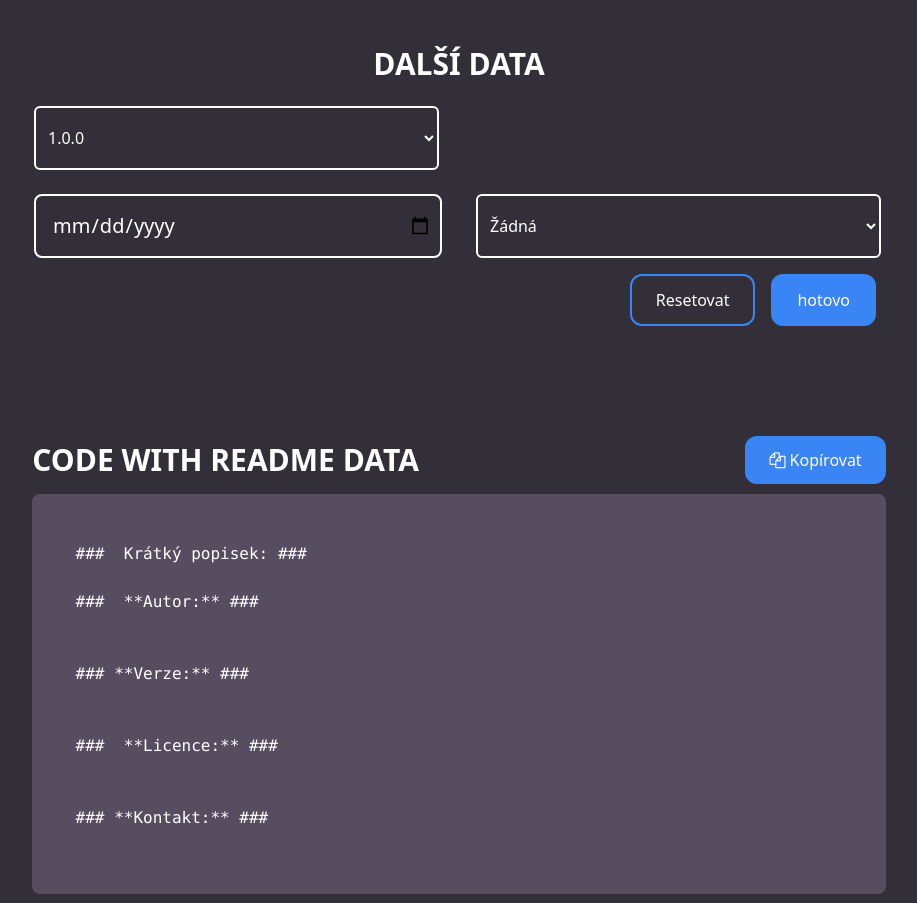
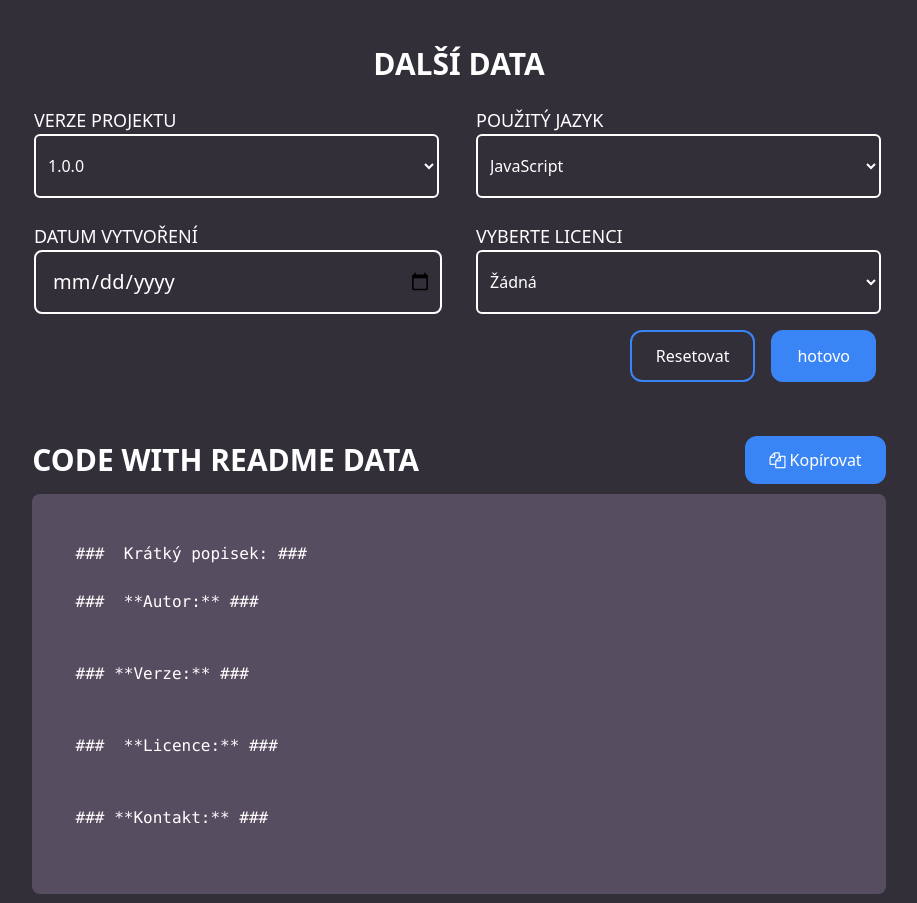
Before and after one commit to OndrejLosensky/generate-readme, a React (Create React App) app: page / in a window 1280 px wide. Shown: the part 1622-2525 px from the top of the page, without its empty margins (181-1098 px from the left). Built offline with nearby package versions, Linux system fonts and the light colour scheme; the HTML template or start-up script is replaced by a standard one.

Commit message:
uprava formuláře

```diff
--- a/src/App.js
+++ b/src/App.js
@@ -25,14 +25,15 @@ function App() {
     flex: 1,
     display: 'flex',
     transform: `translateX(${showDocumentation ? '-100%' : 0})`,
-    transition: 'transform 0.5s ease',
+    transition: 'transform 0.7s ease',
   };
 
   return (
     <section style={{ display: 'flex', overflow: 'hidden' }}>
       {showDocumentation && (
-        <div className='pl-4 pt-4' style={documentationStyles}>
+        <div className='pl-4 pt-4 ' style={documentationStyles}>
           <button className='px-4 py-2 border-2 border-darkBg rounded-xl' onClick={toggleDocumentation}> Zavřít </button>
+
           <Documentation />
         </div>
       )}
--- a/src/components/createReadme/CreateReadme.js
+++ b/src/components/createReadme/CreateReadme.js
@@ -3,6 +3,7 @@ import Title from "../../layouts/Title"
 import ReactMarkdown from 'react-markdown';
 import gfm from 'remark-gfm';
 import 'font-awesome/css/font-awesome.min.css';
+import SmallTitle from '../../layouts/SmallTitle';
 
 
 
@@ -14,7 +15,8 @@ function CreateReadme() {
   const [date, setDate] = useState('');
   const [license, setLicense] = useState('');
   const [contact, setContact] = useState('');
-  const [live, setLive] = useState('')
+  const [live, setLive] = useState('');
+  const [language, setLanguage] = useState('');
 
   const generatedReadmeRef = useRef(null);
   // proměnná pro určení stavu kopírování
@@ -67,19 +69,19 @@ function CreateReadme() {
   const handleTitleChange = (e) => {
     const newTitle = e.target.value;
     setTitle(newTitle);
-    generateReadme(newTitle, shortDescription, author, version1,date, license, contact, live);
+    generateReadme(newTitle, shortDescription, author, version1,date, license, contact, live, language);
   };
 
   const handleShortDescriptionChange = (e) => {
     const newShortDescription = e.target.value
     setShortDescription(newShortDescription);
-    generateReadme(title, newShortDescription, author, version1,date, license, contact, live);
+    generateReadme(title, newShortDescription, author, version1,date, license, contact, live ,language);
   };
 
   const handleAuthorChange = (e) => {
     const newAuthor = e.target.value
     setAuthor(newAuthor);
-    generateReadme(title, shortDescription, newAuthor, version1,date, license, contact, live);
+    generateReadme(title, shortDescription, newAuthor, version1,date, license, contact, live, language);
   };
 
   const [selectedItem, setSelectedItem] = useState('1');
@@ -103,40 +105,49 @@ function CreateReadme() {
     }
 
     setVersion1(updatedVersion);
-    generateReadme(title, shortDescription, author, updatedVersion, date, license, contact, live);
+    generateReadme(title, shortDescription, author, updatedVersion, date, license, contact, live, language);
   };
 
 
   const handleDateChange = (e) => {
     const newDate = e.target.value
     setDate(newDate);
-    generateReadme(title,shortDescription, author, version1, newDate, license, contact, live);
+    generateReadme(title,shortDescription, author, version1, newDate, license, contact, live, language);
   };
 
   const handleLicenseChange = (e) => {
     const newLicence = e.target.value
     setLicense(newLicence);
-    generateReadme(title, shortDescription, author, version1,date, newLicence, contact,live);
+    generateReadme(title, shortDescription, author, version1,date, newLicence, contact,live, language);
   };
 
   const handleContactChange = (e) => {
     const newContact = e.target.value
     setContact(newContact);
-    generateReadme(title, shortDescription, author, version1,date ,license, newContact, live);
+    generateReadme(title, shortDescription, author, version1,date ,license, newContact, live, language);
   };
 
   const handleLive = (e) => {
     const newLive = e.target.value
     setLive(newLive);
-    generateReadme(title, shortDescription,author,version1,date,license,contact, newLive)
-  }
+    generateReadme(title, shortDescription,author,version1,date,license,contact, newLive, language)
+  };
+
+  const handleLanguageChange = (e) => {
+    const updatedLanguage = e.target.value;
+    setLanguage(updatedLanguage);
+    generateReadme(title, shortDescription,author,version1, date,license,contact,live, updatedLanguage);
+
+  };
 
 
-  const generateReadme = (newTitle, newShortDescription, newAuthor, newVersion,newDate, newLicence, newContact, newLive) => {
+  const generateReadme = (newTitle, newShortDescription, newAuthor, newVersion,newDate, newLicence, newContact, newLive, newLanguage) => {
     const readmeContent = `
 # **${newTitle}** #
 
 ${newShortDescription}
+
+### použité jazyky: ${newLanguage} ###
 
 ### **Autor:** ${newAuthor}###
 ### **Verze:** ${newVersion}###
@@ -264,7 +275,7 @@ ${newShortDescription}
                     </label>
                   </div>
                 </div>
-                <div className='flex flex-row pt-6'>
+                  <div className='flex flex-row pt-6'>
                   <div className='w-[48%]'>
                     <label className='relative cursor-pointer w-[850px]'>
                       <input
@@ -286,8 +297,9 @@ ${newShortDescription}
                 <Title text="další data"/>
                 {/* druhá sekce*/}
                 <div className='flex flex-row pt-6'>
-                  <div>
-                  <select
+                  <div className='w-[48%]'>
+                    <SmallTitle text="verze projektu"/>
+                    <select
                       value={selectedItem}
                       placeholder='vyberte aktuální verzi'
                       onChange={handleVersion1Change}
@@ -298,6 +310,22 @@ ${newShortDescription}
                       <option value='custom'> + přidat verzi</option>
                     </select>
                   </div>
+                  <div className='w-[4%]'></div>
+                  <div className='w-[48%]'>
+                    <SmallTitle text="Použitý jazyk"/>
+                    <select
+                        value="Vyber jazyk"
+                        placeholder='vyberte jazyk'
+                        onChange={handleLanguageChange}
+                        className="px-2 text-whiteText bg-darkBg border-2 border-bg-white rounded-md py-2 w-full"
+                        style={{ width: '405px', height: '64px' }}
+                      >
+                        <option value='javascript'> JavaScript </option>
+                        <option value='python'>Python</option>
+                        <option value='c#'>C#</option>
+                        <option value='swiftUI'>swiftUI</option>
+                      </select>
+                  </div>
                 </div>
 
 
@@ -305,6 +333,7 @@ ${newShortDescription}
                 <div className=' flex flex-row pt-6'>
                   <div className='w-[48%]'>
                   <label className='relative cursor-pointer w-[850px]'>
+                    <SmallTitle text="Datum vytvoření"/>
                     <input
                       type='date'
                       onChange={handleDateChange}
@@ -315,6 +344,7 @@ ${newShortDescription}
                   </div>
                   <div className='w-[4%]'></div>
                   <div className='w-[48%]'>
+                    <SmallTitle text="Vyberte licenci"/>
                     <select
                       value={license}
                       onChange={handleLicenseChange}
--- a/src/components/documentation/Documentation.js
+++ b/src/components/documentation/Documentation.js
@@ -2,7 +2,7 @@ import React from "react";
 
 const Documentation = () => {
     return(
-        <div className="flex flex-col items-center">
+        <div className=" flex flex-col items-center">
             <h2 className="text-5xl font-bold pt-2 uppercase "> dokumentace </h2>
             {/* sekce s popiskem */}
             <div className="pt-4">
--- a/src/components/home/Home.js
+++ b/src/components/home/Home.js
@@ -12,9 +12,6 @@ const Home = (props) => {
         <div>
           <Header/>
           <ScrollProgressBar />
-
-
-
           <div className='text-whiteText text-xl text-center justify-center font-light pt-60 font-roboto'>
             <p> Vítejte v generátoru README.MD </p>
             <p> jednoduchým způsobem vytvořte minimalistické readme pro vaše projekty </p>
--- /dev/null
+++ b/src/layouts/SmallTitle.js
@@ -0,0 +1,10 @@
+import React from "react";
+
+const SmallTitle = (prompts) => {
+    return(
+        <div>
+            <h2 className="text-lg uppercase text-whiteText"> {prompts.text} </h2>
+        </div>
+    )
+}
+export default SmallTitle
--- a/tailwind.config.js
+++ b/tailwind.config.js
@@ -23,6 +23,7 @@ module.exports = {
     buttonHover: "#3268B9",
     copiedColor: "#66BD5F",
     outputColor: "#574D60",
+    docsColor: "#EEEEEE",
   }
   },
   plugins: [],
```
